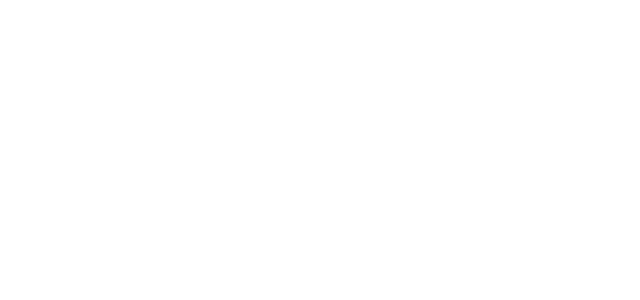
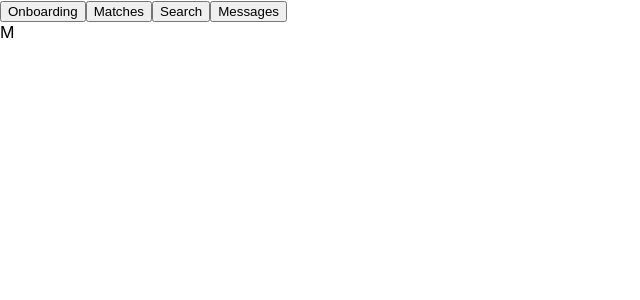
Before and after one commit to russellcs/ft1-dating-app, a React (Create React App) app: page / in a window 1280 px wide. Shown: the top 300 px of the page, without its empty margins (0-640 px from the left). Built offline with nearby package versions, Linux system fonts and the light colour scheme.

Commit message:
added basic nav and components

```diff
--- a/src/App.js
+++ b/src/App.js
@@ -1,8 +1,12 @@
-import { users } from "./mock";
+import { users, messages } from "./mock";
+import Interface from "./components/Interface";
 
 const App = () => {
-  console.log(users);
-  return <></>;
+  return (
+    <>
+      <Interface users={users} messages={messages} />
+    </>
+  );
 };
 
 export default App;
--- a/src/components/Interface.jsx
+++ b/src/components/Interface.jsx
@@ -1,5 +1,28 @@
-const Interface = () => {
-  return <></>;
+import Onboarding from "./Onboarding";
+import Matches from "./Matches";
+import Search from "./Search";
+import Messages from "./Messages";
+import { useState } from "react";
+
+const Interface = (props) => {
+  const [screen, setScreen] = useState(3);
+
+  return (
+    <>
+      <nav>
+        <button onClick={() => setScreen(0)}>Onboarding</button>
+        <button onClick={() => setScreen(1)}>Matches</button>
+        <button onClick={() => setScreen(2)}>Search</button>
+        <button onClick={() => setScreen(3)}>Messages</button>
+      </nav>
+      {screen === 0 && <Onboarding users={props.users} />}
+      {screen === 1 && <Matches users={props.users} />}
+      {screen === 2 && <Search users={props.users} />}
+      {screen === 3 && (
+        <Messages users={props.users} messages={props.messages} />
+      )}
+    </>
+  );
 };
 
 export default Interface;
--- /dev/null
+++ b/src/components/Matches.jsx
@@ -0,0 +1,5 @@
+const Matches = () => {
+  return <>M</>;
+};
+
+export default Matches;
--- /dev/null
+++ b/src/components/Messages.jsx
@@ -0,0 +1,5 @@
+const Messages = () => {
+  return <>M</>;
+};
+
+export default Messages;
--- /dev/null
+++ b/src/components/Onboarding.jsx
@@ -0,0 +1,5 @@
+const Onboarding = () => {
+  return <>O</>;
+};
+
+export default Onboarding;
--- /dev/null
+++ b/src/components/Search.jsx
@@ -0,0 +1,5 @@
+const Search = () => {
+  return <>S</>;
+};
+
+export default Search;
```
